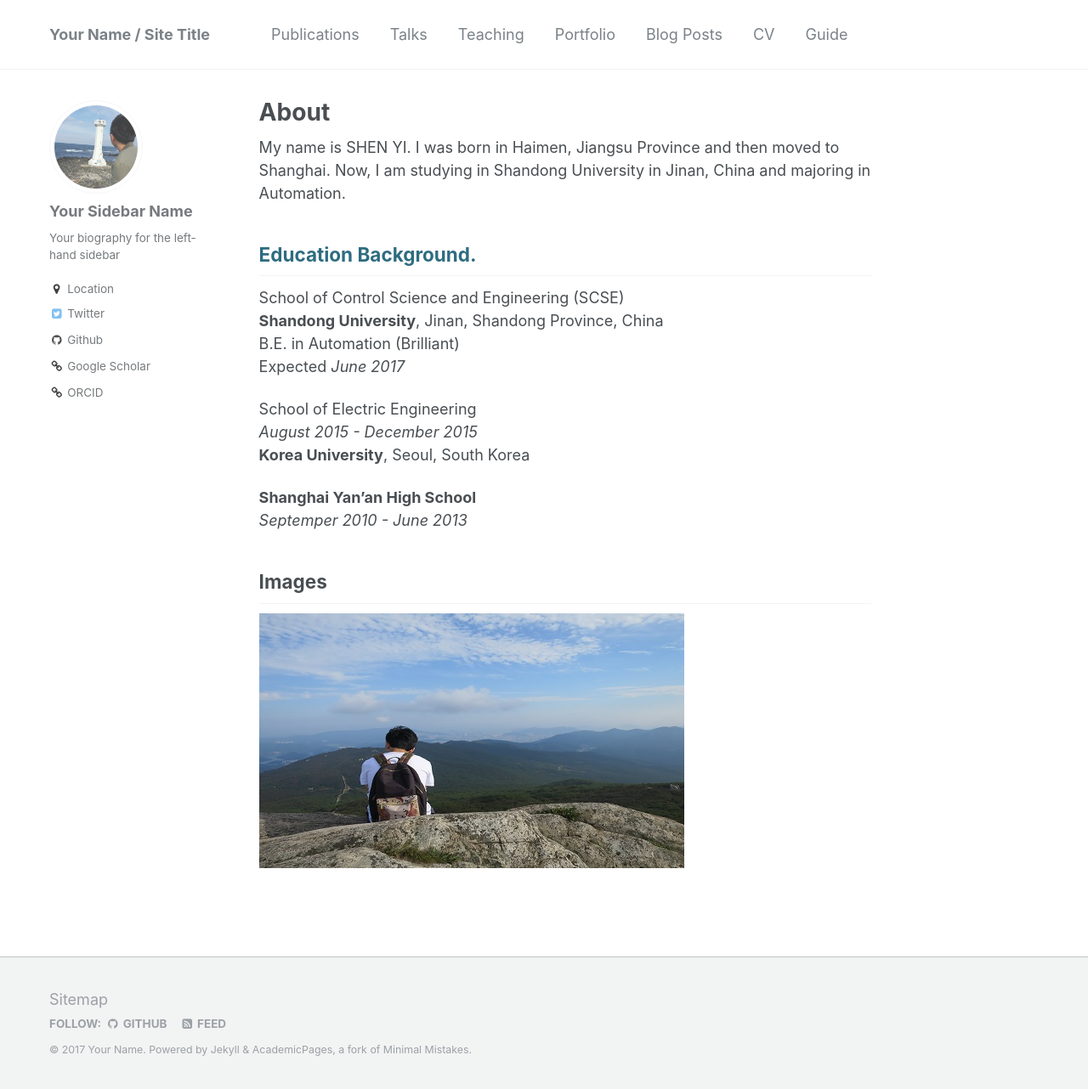
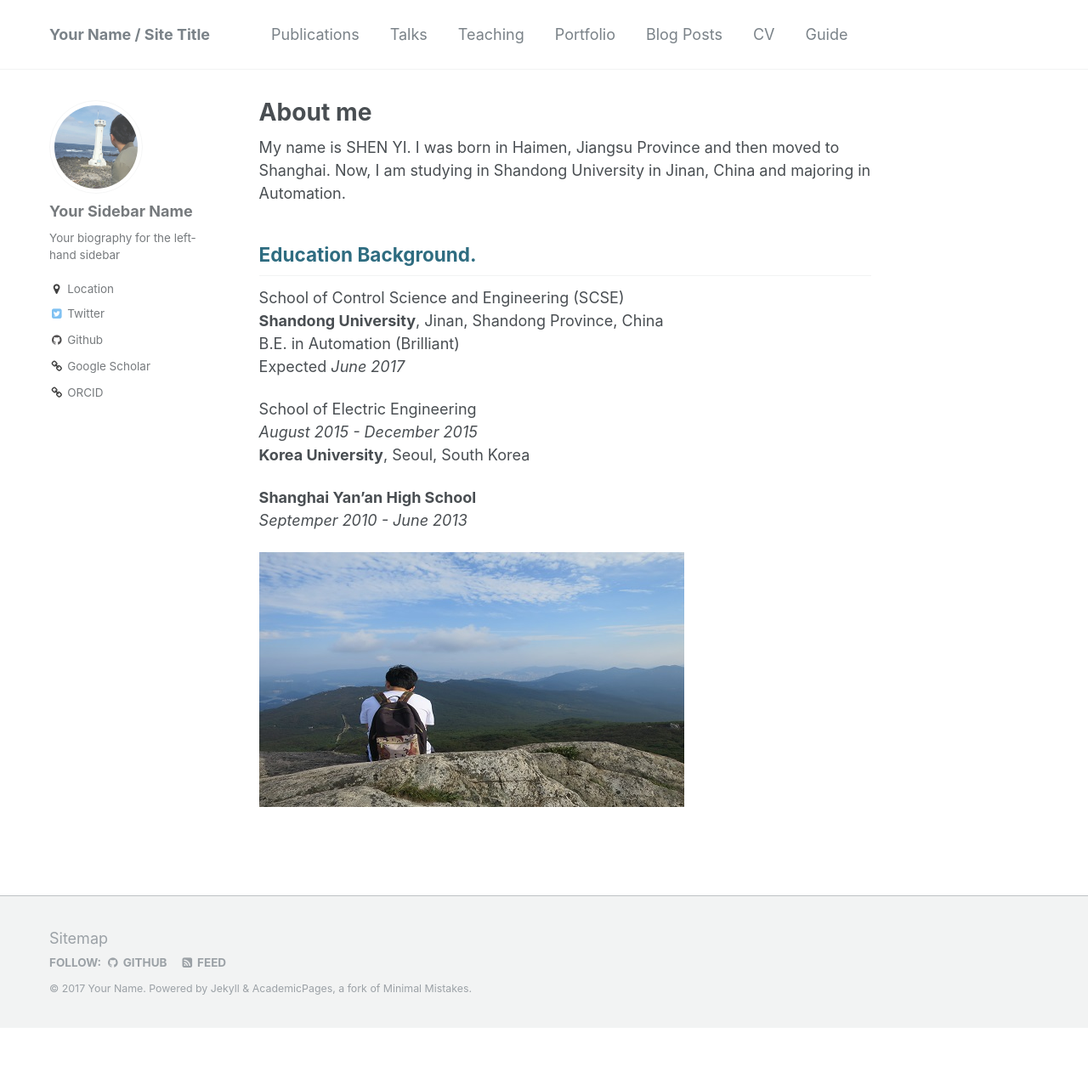
Before and after one commit to Shenyi950223/Shenyi950223, a Jekyll site: the page built from _pages/about.md, in a window 1280 px wide and 1282 px high. Shown: the whole window at 85% size. Built offline with Jekyll 4.4.1, drawn with Linux system fonts in a browser that asks for light colours.

```diff
--- a/_pages/about.md
+++ b/_pages/about.md
@@ -1,6 +1,6 @@
 ---
 permalink: /
-title: "About"
+title: "About me"
 excerpt: "About me"
 author_profile: true
 redirect_from:
@@ -23,5 +23,5 @@ School of Electric Engineering
 <strong>Shanghai Yan'an High School</strong><br>
 <i>Septemper 2010 - June 2013</i>
 
-## Images
+
 ![alt text](/images/500x300.png "Logo Title Text 1")
```
